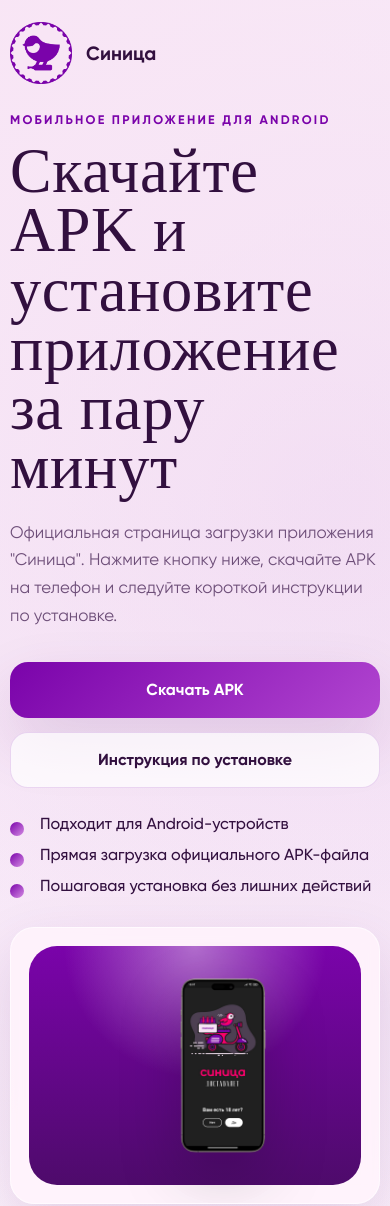
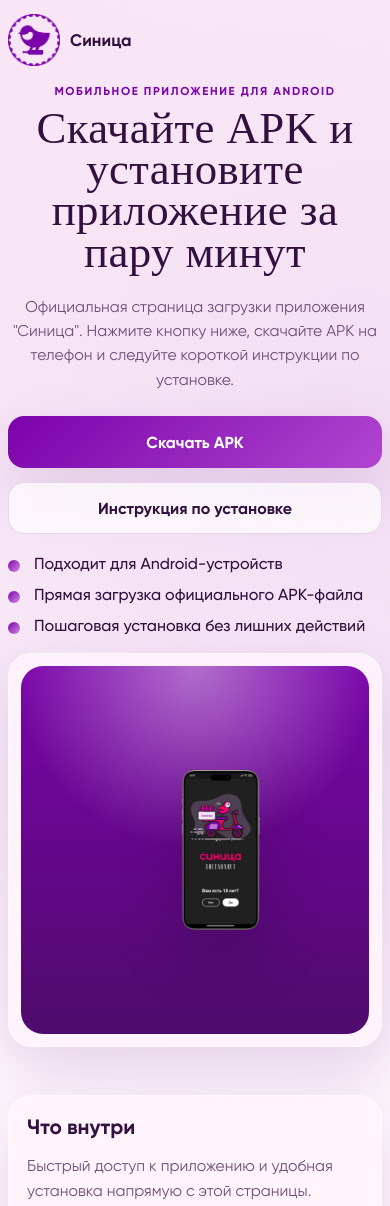
Before and after one commit to JEESUScrised/sinica, a plain HTML site: page index.html in a window 390 px wide. Shown: the top 1206 px of the page. Drawn offline with Linux system fonts and the light colour scheme; a web font is replaced by a local one.

Commit message:
Add landing page and APK download assets

```diff
--- a/styles.css
+++ b/styles.css
@@ -219,6 +219,7 @@
 .hero-visual {
   display: flex;
   justify-content: center;
+  align-items: center;
 }
 
 .device-card,
@@ -235,6 +236,7 @@
 .device-card {
   position: relative;
   width: min(460px, 100%);
+  aspect-ratio: 1 / 1;
   padding: 28px;
   border-radius: 36px;
   overflow: hidden;
@@ -352,31 +354,75 @@
 
   .hero-grid {
     min-height: auto;
+    gap: 24px;
     padding-bottom: 20px;
   }
 
   .device-card {
-    max-width: 520px;
+    max-width: 420px;
   }
 
   .cta-card img {
     max-width: 180px;
   }
+
+  .hero-copy {
+    text-align: center;
+  }
+
+  .hero-text {
+    margin-left: auto;
+    margin-right: auto;
+  }
+
+  .hero-points {
+    max-width: 420px;
+    margin: 0 auto;
+  }
+
+  .hero-actions {
+    justify-content: center;
+  }
+
+  .section {
+    margin-top: 28px;
+  }
+
+  .cta-card {
+    justify-items: center;
+    text-align: center;
+  }
 }
 
 @media (max-width: 640px) {
   .page-shell {
-    width: min(100% - 20px, 1180px);
-    padding-top: 10px;
+    width: min(100% - 16px, 1180px);
+    padding-top: 8px;
+    padding-bottom: 28px;
   }
 
   .topbar {
-    flex-direction: column;
-    align-items: flex-start;
+    padding: 6px 0 18px;
   }
 
   .hero-copy h1 {
-    font-size: clamp(2.8rem, 16vw, 4rem);
+    font-size: clamp(2.4rem, 13vw, 3.5rem);
+    line-height: 0.92;
+  }
+
+  .hero-text,
+  .info-card p,
+  .step-card p,
+  .tips-list,
+  .cta-copy p {
+    font-size: 0.98rem;
+    line-height: 1.55;
+  }
+
+  .eyebrow {
+    margin-bottom: 10px;
+    font-size: 0.72rem;
+    letter-spacing: 0.14em;
   }
 
   .button,
@@ -397,6 +443,92 @@
   }
 
   .device-card {
+    width: 100%;
+    max-width: 100%;
+    padding: 14px;
+  }
+
+  .device-card::before {
+    inset: 12px;
+    border-radius: 22px;
+  }
+
+  .phone-art {
+    width: min(72%, 250px);
+  }
+
+  .info-card,
+  .step-card {
     padding: 18px;
   }
+
+  .tips-panel,
+  .cta-card {
+    padding: 18px;
+    gap: 18px;
+  }
+
+  .section-heading {
+    margin-bottom: 18px;
+  }
+
+  .section-heading h2,
+  .tips-panel h2,
+  .cta-copy h2 {
+    font-size: clamp(2rem, 10vw, 2.8rem);
+    line-height: 0.96;
+  }
+
+  .brand {
+    gap: 10px;
+    font-size: 1.05rem;
+  }
+
+  .brand img {
+    width: 52px;
+    height: 52px;
+  }
+
+  .cta-card img {
+    max-width: 140px;
+  }
+
+  .hero-points li {
+    text-align: left;
+    padding-left: 26px;
+  }
+
+  .hero-points li::before {
+    top: 6px;
+    width: 12px;
+    height: 12px;
+  }
 }
+
+@media (max-width: 420px) {
+  .hero-grid {
+    gap: 18px;
+  }
+
+  .hero-copy h1 {
+    font-size: clamp(2.1rem, 12vw, 2.8rem);
+  }
+
+  .hero-actions {
+    margin: 24px 0 20px;
+  }
+
+  .button {
+    min-height: 52px;
+    padding: 0 18px;
+    border-radius: 16px;
+  }
+
+  .device-card {
+    aspect-ratio: 0.95 / 1;
+  }
+
+  .phone-art {
+    width: min(74%, 220px);
+  }
+}
```
